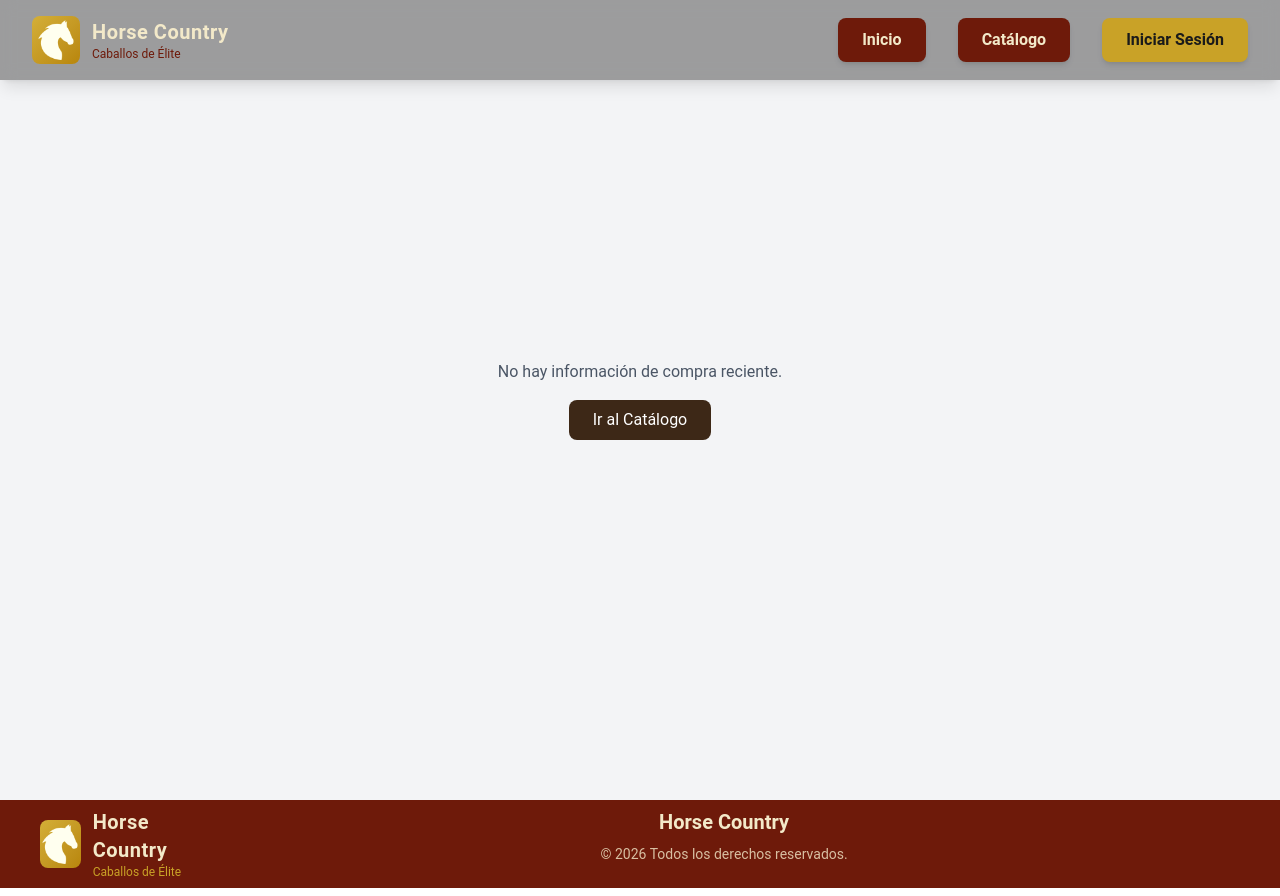
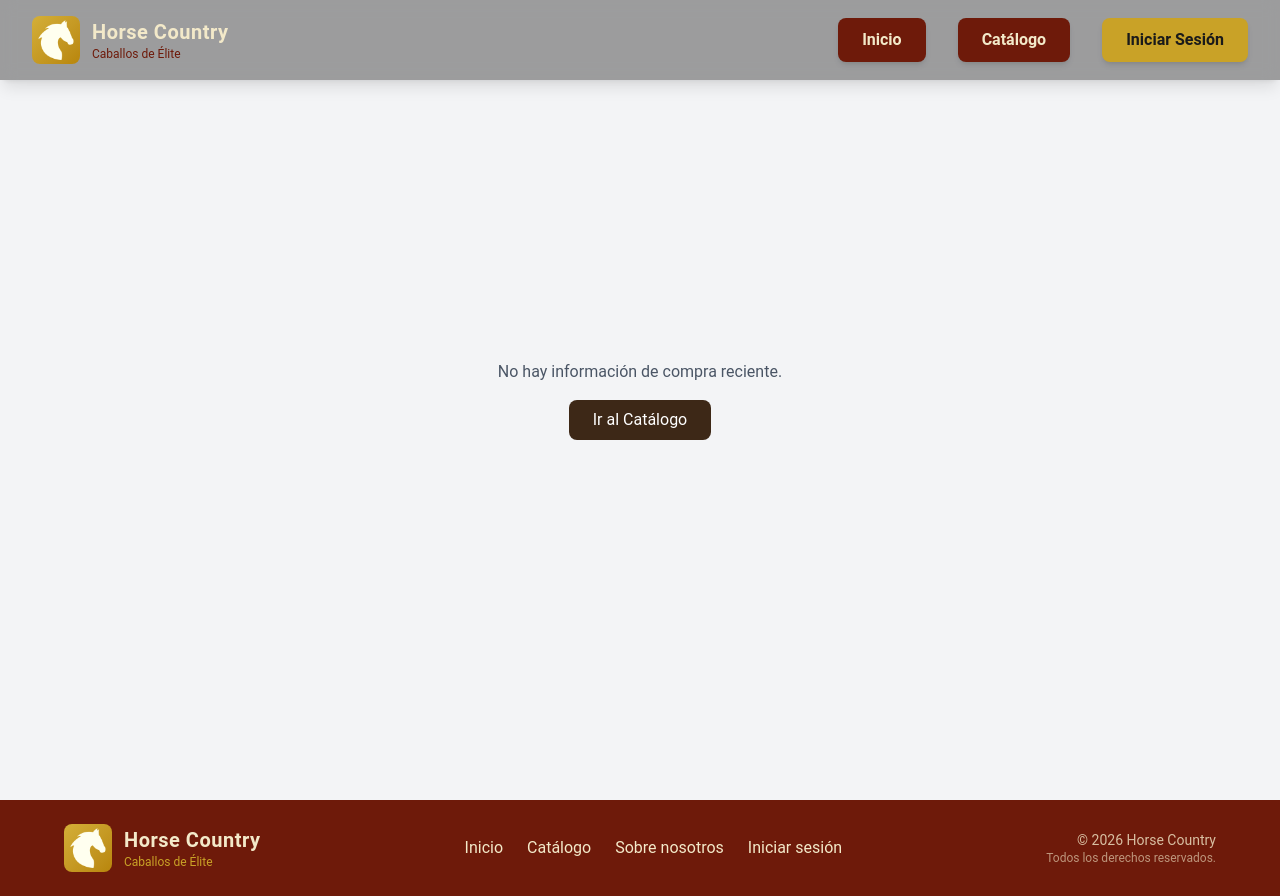
Before and after one commit to CristianEstMaida/HorseCountry-master, a React (Vite) app in the folder HorseCountry.WebApp/: page /ticket in a window 1280 px wide. Built offline with nearby package versions, Linux system fonts and the light colour scheme.

Commit message:
Agregando un PDF para simular el boton del veterinario

```diff
--- a/HorseCountry.WebApp/src/componentes/Footer.jsx
+++ b/HorseCountry.WebApp/src/componentes/Footer.jsx
@@ -1,29 +1,42 @@
 import { Link } from "react-router-dom";
 import logo from "../assets/logo3.png";
+
 const Footer = () => {
   return (
-    <footer className="flex bg-primary text-cream py-2 px-10">
+    <footer className="bg-primary text-cream py-6 px-6">
+      <div className="max-w-6xl mx-auto flex flex-col md:flex-row items-center justify-between gap-6">
+
+        {/* Logo + nombre */}
         <Link to="/" className="flex items-center space-x-3 group">
-            <div className="w-12 h-12
-              bg-linear-to-br from-[#d4af37] to-[#b8860b]
-              rounded-lg
-              flex items-center justify-center
-              transform
-              group-hover:scale-110 transition-transform duration-300"
-            >
-              <img className="w-10 invert brightness-0 sepia saturate-200 hue-rotate-20deg"
-                src={logo} alt="logo silueta de caballo" />
+          <div className="w-12 h-12 bg-linear-to-br from-[#d4af37] to-[#b8860b] rounded-lg flex items-center justify-center transform group-hover:scale-110 transition-transform duration-300">
+            <img
+              className="w-10 invert brightness-0 sepia saturate-200 hue-rotate-20deg"
+              src={logo}
+              alt="logo silueta de caballo"
+            />
           </div>
-            <div className=" sm:block">
+          <div>
             <h1 className="text-xl font-bold text-cream tracking-wide">Horse Country</h1>
             <p className="text-xs text-secondary">Caballos de Élite</p>
           </div>
         </Link>
-      <div className="container mx-auto px-4 text-center">
-        <h3 className="text-xl font-bold mb-2">Horse Country</h3>
+
+        {/* Enlaces rápidos */}
+        <nav className="flex gap-6 text-sm md:text-base">
+          <Link to="/" className="hover:text-secondary transition">Inicio</Link>
+          <Link to="/catalogo" className="hover:text-secondary transition">Catálogo</Link>
+          <Link to="/about" className="hover:text-secondary transition">Sobre nosotros</Link>
+          <Link to="/login" className="hover:text-secondary transition">Iniciar sesión</Link>
+        </nav>
+
+        {/* Copyright */}
+        <div className="text-center md:text-right">
           <p className="text-sm opacity-80">
-          © {new Date().getFullYear()} Todos los derechos reservados.
+            © {new Date().getFullYear()} Horse Country
           </p>
+          <p className="text-xs opacity-60">Todos los derechos reservados.</p>
+        </div>
+
       </div>
     </footer>
   );
--- a/HorseCountry.WebApp/src/pages/DetalleCaballo.jsx
+++ b/HorseCountry.WebApp/src/pages/DetalleCaballo.jsx
@@ -1,5 +1,6 @@
 import { useEffect, useState } from 'react';
 import { useParams, useNavigate } from 'react-router-dom';
+import pdfVeterinario from '../assets/pdf/veterinario.pdf';
 import img1 from '../assets/caballos/caballo1.jpg';
 import img2 from '../assets/caballos/caballo2.jpg';
 import img3 from '../assets/caballos/caballo3.jpg';
@@ -205,12 +206,13 @@ const DetalleCaballo = ({ agregarAlCarrito }) => {
 
           {/* Botón PDF */}
           <button
-            onClick={() => console.log("Descargar PDF veterinario")}
+            onClick={() => window.open(pdfVeterinario, "_blank")}
             className="w-full md:w-auto bg-[#3d2817] hover:bg-[#d4af37] text-white hover:text-[#3d2817]
-               px-6 py-3 rounded-xl font-bold transition-all duration-300 shadow-lg"
+             px-6 py-3 rounded-xl font-bold transition-all duration-300 shadow-lg"
           >
             Descargar PDF Veterinario
           </button>
+
 
           {/* Botón Comprar */}
           <button
```
Also changed, not shown: 1 other file (tests, documents, lock files or other folders). Lines whose indentation alone changed are shown as unchanged.
